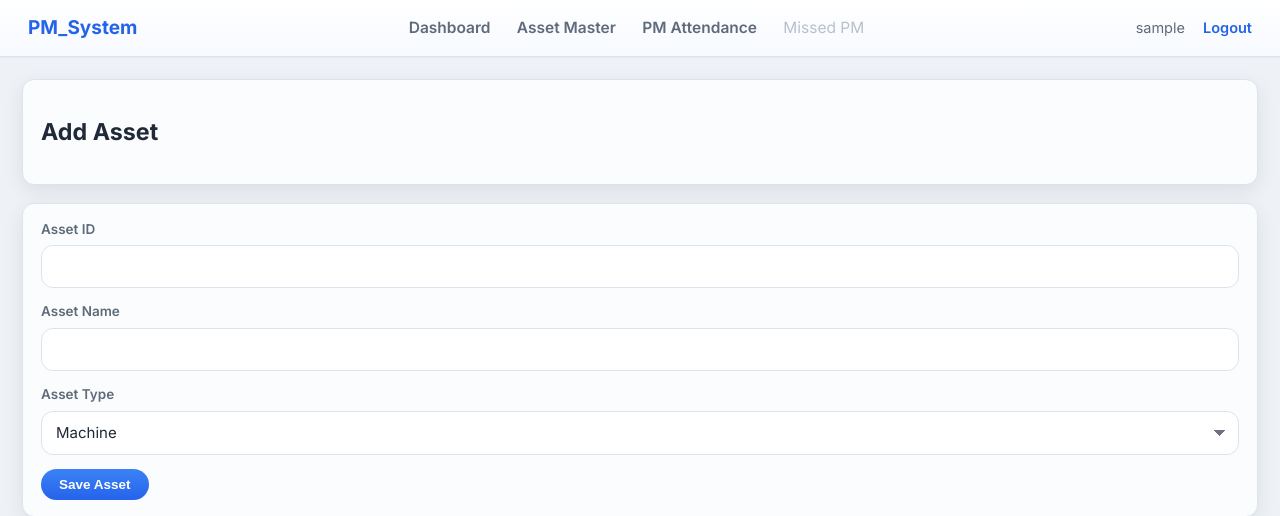
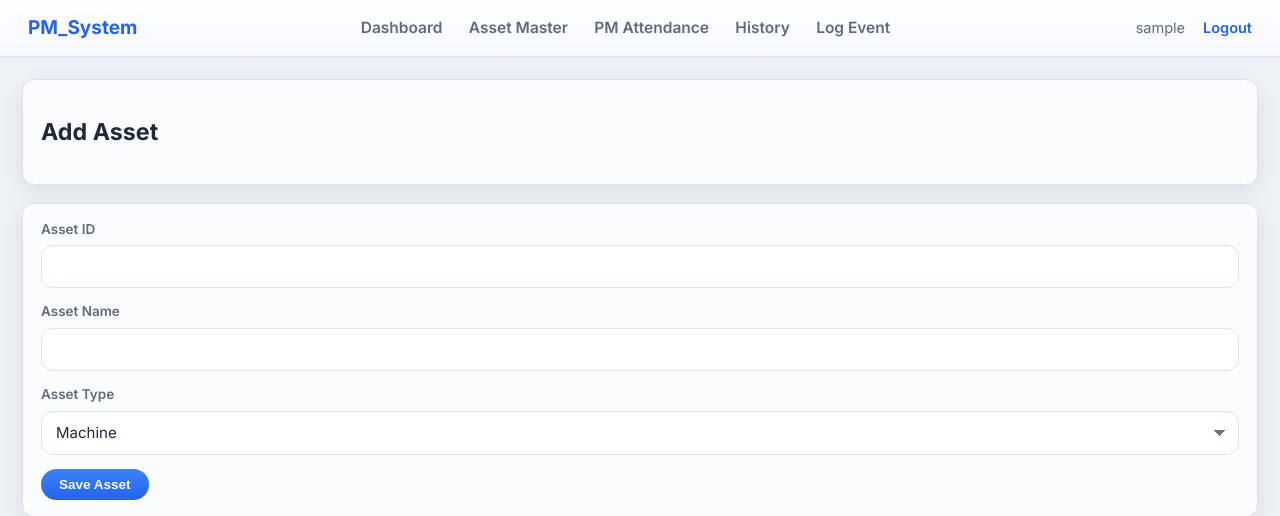
Before and after one commit to Yash-Aparajit/Preventive_Maintenance_System, a Flask app: page /asset-master/add in a window 1280 px wide. Shown: the top 516 px of the page. Run offline with Flask 3, Linux system fonts and the light colour scheme; the visitor is signed in with stand-in values (Sample User, id 1).

Commit message:
Update base.html

```diff
--- a/templates/base.html
+++ b/templates/base.html
@@ -13,7 +13,8 @@
         <a href="{{ url_for('index') }}">Dashboard</a>
         <a href="{{ url_for('asset_master') }}">Asset Master</a>
         <a href="{{ url_for('pm_attendance') }}">PM Attendance</a>
-        <span class="disabled">Missed PM</span>
+        <a href="{{ url_for('attendance_history') }}">History</a>
+        <a href="{{ url_for('event_add') }}">Log Event</a>
     </div>
 
     <div class="user-box">
@@ -22,6 +23,14 @@
     </div>
 </nav>
 
+{% with messages = get_flashed_messages() %}
+  {% if messages %}
+    <div class="card" style="background:#e7f6ec;color:#166534;">
+      {{ messages[0] }}
+    </div>
+  {% endif %}
+{% endwith %}
+
 <div class="content">
     {% block content %}{% endblock %}
 </div>
```
